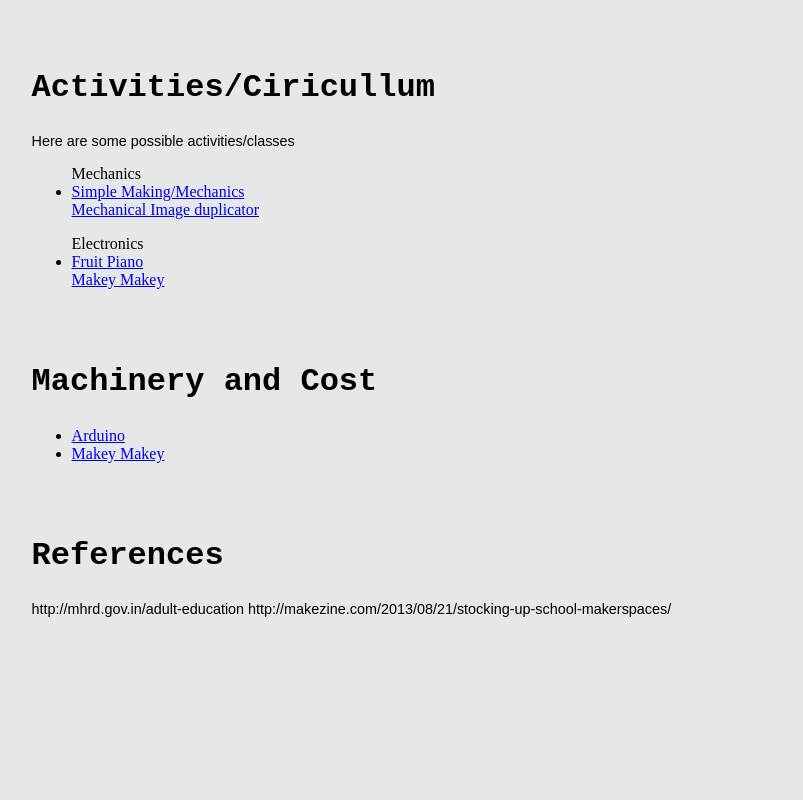
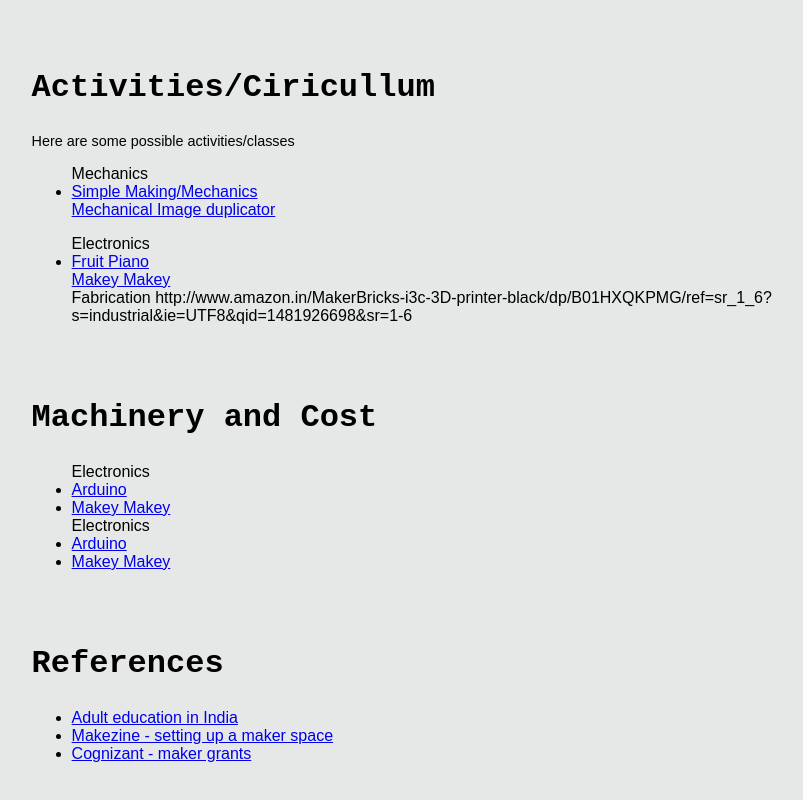
Before and after one commit to MathuraMG/FilterKaapi, a plain HTML site: page index.html in a window 1280 px wide. Shown: the part 764-1564 px from the top of the page, without its empty margins (166-969 px from the left). Before the commit the page ends 1419 px from the top, so only its background shows below. Drawn offline with Linux system fonts and the light colour scheme.

Commit message:
add links

```diff
--- a/index.html
+++ b/index.html
@@ -64,6 +64,9 @@
               <a class="block--link" href="http://makercamp.com/projects/fruit-piano">Fruit Piano</a>
               <a class="block--link" href="http://makeymakey.com/gallery/">Makey Makey</a>
             </li>
+            Fabrication
+            http://www.amazon.in/MakerBricks-i3c-3D-printer-black/dp/B01HXQKPMG/ref=sr_1_6?s=industrial&ie=UTF8&qid=1481926698&sr=1-6
+
           </ul>
         </p>
       </section>
@@ -72,6 +75,11 @@
         <h2 class="block--heading"> Machinery and Cost </h2>
         <p class="block--content">
           <ul title="list of supplies">
+            Electronics
+            <li> <a class="block--link" href="http://www.simplelabs.co.in/content/arduino-uno"> Arduino </a>
+            <li> <a class="block--link" href="http://www.amazon.in/Makey-Invention-Kit-Everyone/dp/B008SFLEPE"> Makey Makey </a>
+            </li>
+            Electronics
             <li> <a class="block--link" href="http://www.simplelabs.co.in/content/arduino-uno"> Arduino </a>
             <li> <a class="block--link" href="http://www.amazon.in/Makey-Invention-Kit-Everyone/dp/B008SFLEPE"> Makey Makey </a>
             </li>
@@ -82,8 +90,11 @@
       <section class="block">
         <h2 class="block--heading"> References </h2>
         <p class="block--content">
-          http://mhrd.gov.in/adult-education
-          http://makezine.com/2013/08/21/stocking-up-school-makerspaces/
+          <ul title="references">
+            <li> <a class="block--link" href="http://mhrd.gov.in/adult-education"> Adult education in India </a>
+            <li> <a class="block--link" href="http://makezine.com/2013/08/21/stocking-up-school-makerspaces/"> Makezine - setting up a maker space </a>
+            <li> <a class="block--link" href="https://www.cognizant.com/company-overview/sustainability/educational-opportunity"> Cognizant - maker grants</a>
+          </ul>
         </p>
       </section>
 
--- a/style.css
+++ b/style.css
@@ -1,5 +1,6 @@
 body {
   background-color: #E6E7E7;
+  font-family: "Arial", Helvetica, sans-serif;
 }
 
 .block {
@@ -14,7 +15,6 @@
 }
 
 .block--content {
-  font-family: "Arial", Helvetica, sans-serif;
   font-size: 0.9rem;
 }
 
```
Also changed, not shown: 2 other files.
